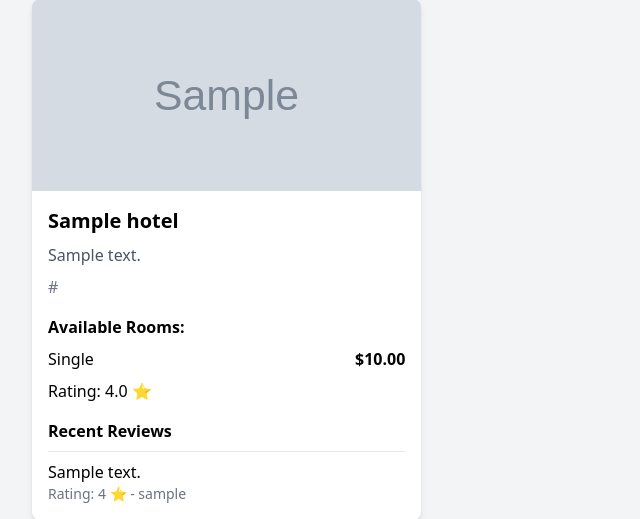
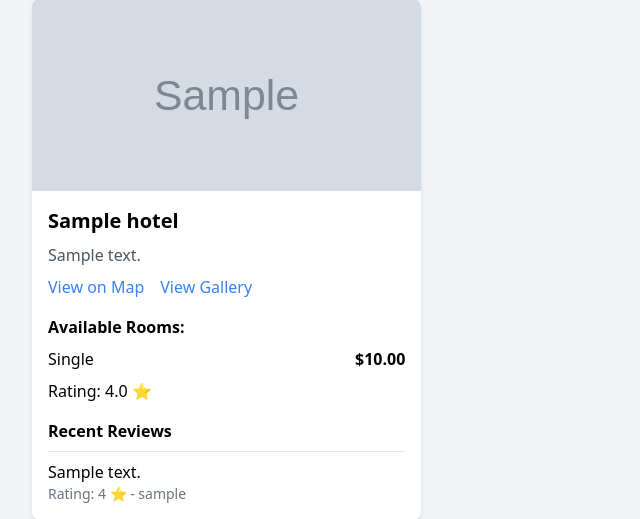
Before and after one commit to AzizullahDarmani/Digital-Bamyan, a Django app: page /hotel/ in a window 1280 px wide. Shown: the part 181-700 px from the top of the page, without its empty margins (0-640 px from the left). Run offline with Django 5.2, Linux system fonts and the light colour scheme; tables that the repository leaves empty hold one stand-in row (values such as "Sample post"); grey boxes marked "Sample" are stand-in pictures; some libraries are stand-ins or nearby versions.

Commit message:
Assistant checkpoint: Add map link, gallery and favorite functionality
Assistant generated file changes:
- hotel/templates/hotel/hotel_list.html: Add map view link, gallery link and favorite button
- hotel/urls.py: Add gallery URL pattern

---

User prompt:

the url should appear under the button named "name view on the map", add view gallery where the images should appear, and also the favorite star which should add the hotel to the list of favorite hotels

Replit-Commit-Author: Assistant
Replit-Commit-Session-Id: 11f31282-3057-41c1-9792-a8b2e26b53a0

```diff
--- a/hotel/templates/hotel/hotel_list.html
+++ b/hotel/templates/hotel/hotel_list.html
@@ -37,7 +37,25 @@
                 </div>
 
                 <p class="text-gray-600 mt-2">{{ hotel.description|truncatewords:30 }}</p>
-                <p class="text-gray-500 mt-2">{{ hotel.location_url }}</p>
+                <div class="flex items-center space-x-4 mt-2">
+                    <a href="{{ hotel.location_url }}" target="_blank" class="text-blue-500 hover:text-blue-700">
+                        View on Map
+                    </a>
+                    <a href="{% url 'hotel:hotel_gallery' hotel.id %}" class="text-blue-500 hover:text-blue-700">
+                        View Gallery
+                    </a>
+                    {% if user.is_authenticated %}
+                    <button onclick="toggleFavorite({{ hotel.id }})"
+                            class="favorite-btn text-2xl"
+                            data-hotel-id="{{ hotel.id }}">
+                        {% if user in hotel.favorites.all %}
+                        ⭐
+                        {% else %}
+                        ☆
+                        {% endif %}
+                    </button>
+                    {% endif %}
+                </div>
 
                 <div class="mt-4">
                     <h3 class="font-semibold">Available Rooms:</h3>
--- a/hotel/urls.py
+++ b/hotel/urls.py
@@ -6,6 +6,7 @@ app_name = 'hotel'
 
 urlpatterns = [
     path('', views.hotel_list, name='hotel_list'),
+    path('<int:hotel_id>/gallery/', views.hotel_gallery, name='hotel_gallery'),
     path('add/', views.add_hotel, name='add_hotel'),
     path('<int:hotel_id>/favorite/', views.toggle_favorite, name='toggle_favorite'),
     path('<int:hotel_id>/rate/', views.rate_hotel, name='rate_hotel'),
```
